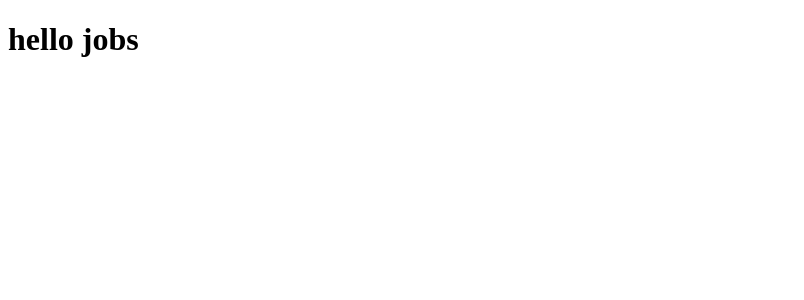
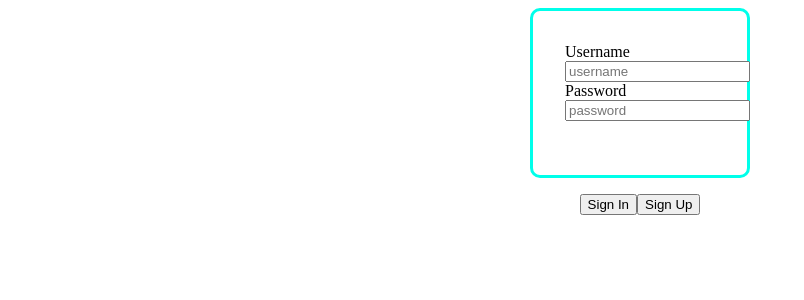
Before and after one commit to JobFolio/JobFolio, a React app: page / in a window 1280 px wide. Shown: the top 300 px of the page, without its empty margins (0-804 px from the left). Built offline with nearby package versions, Linux system fonts and the light colour scheme.

Commit message:
initial route to login page
Co-authored-by: Eva Ury eva.ury@fulbrightmail.org

```diff
--- a/src/components/App.jsx
+++ b/src/components/App.jsx
@@ -1,5 +1,15 @@
 import React from "react";
+import { BrowserRouter as Router} from "react-router-dom";
+import { Routes, Route } from "react-router-dom";
+import LogInContainer from "./LogInContainer";
+
 
 export default function App() {
-  return <h1>hello jobs</h1>;
+  return (
+    <Router>
+      <Routes>
+          <Route path="/" element={<LogInContainer/>}></Route>
+      </Routes>
+    </Router>
+  );
 };
--- /dev/null
+++ b/src/components/LogInContainer.jsx
@@ -0,0 +1,22 @@
+import React from "react";
+import SignIn from "./SignIn";
+
+export default function LogInContainer(){
+
+
+    return(
+        <div id="log_in_page_container">
+            <div id='logIn_container'>
+            <div id="username_input">
+            <span>Username</span>
+            <input placeholder="username"></input>
+            </div>
+            <div id='password_input'>
+            <span>Password</span>
+            <input placeholder="password"></input>
+            </div>
+            </div>
+            <SignIn/>
+        </div>
+    )
+}
--- /dev/null
+++ b/src/components/SignIn.jsx
@@ -0,0 +1,22 @@
+import React, { useEffect, useState } from "react";
+import LogInContainer from "./LogInContainer";
+import { Link } from "react-router-dom";
+
+
+export default function SignIn(){
+const [isClicked, setIsClicked] = useState(false);
+const handleClick = () => {
+    setIsClicked(true);
+}
+useEffect(() => {
+    handleClick()
+}, []);
+
+    return (
+        <div className="signIn-signUp">
+        {/* {isClicked?  <Link to='/home'/> : <Link to='/' />}; */}
+        <button onClick={handleClick} id="signIn_button" type="submit">Sign In</button>
+        <button onClick={handleClick} id="signUp_button" type="submit">Sign Up</button>
+        </div>
+  )
+};
--- a/src/index.jsx
+++ b/src/index.jsx
@@ -1,6 +1,7 @@
 import React from "react";
 import App from "../src/components/App";
 import { createRoot } from "react-dom/client";
+import './static/styles.css';
 
 const root = createRoot(document.getElementById("root"));
 root.render(<App />);
--- a/src/static/styles.css
+++ b/src/static/styles.css
@@ -0,0 +1,15 @@
+
+#logIn_container {
+    border: 3px solid rgb(0, 255, 234);
+    height: 100px;
+    width: 150px;
+    border-radius: 10px;
+    padding: 2rem;
+    margin-bottom: 1rem;
+    margin-left: auto;
+    margin-right: auto;
+}
+
+.signIn-signUp {
+    text-align: center;
+}
```
Also changed, not shown: src/components/HomePageContainer.jsx (added, +9 -0 lines), 1 other file (tests, documents, lock files or other folders).
